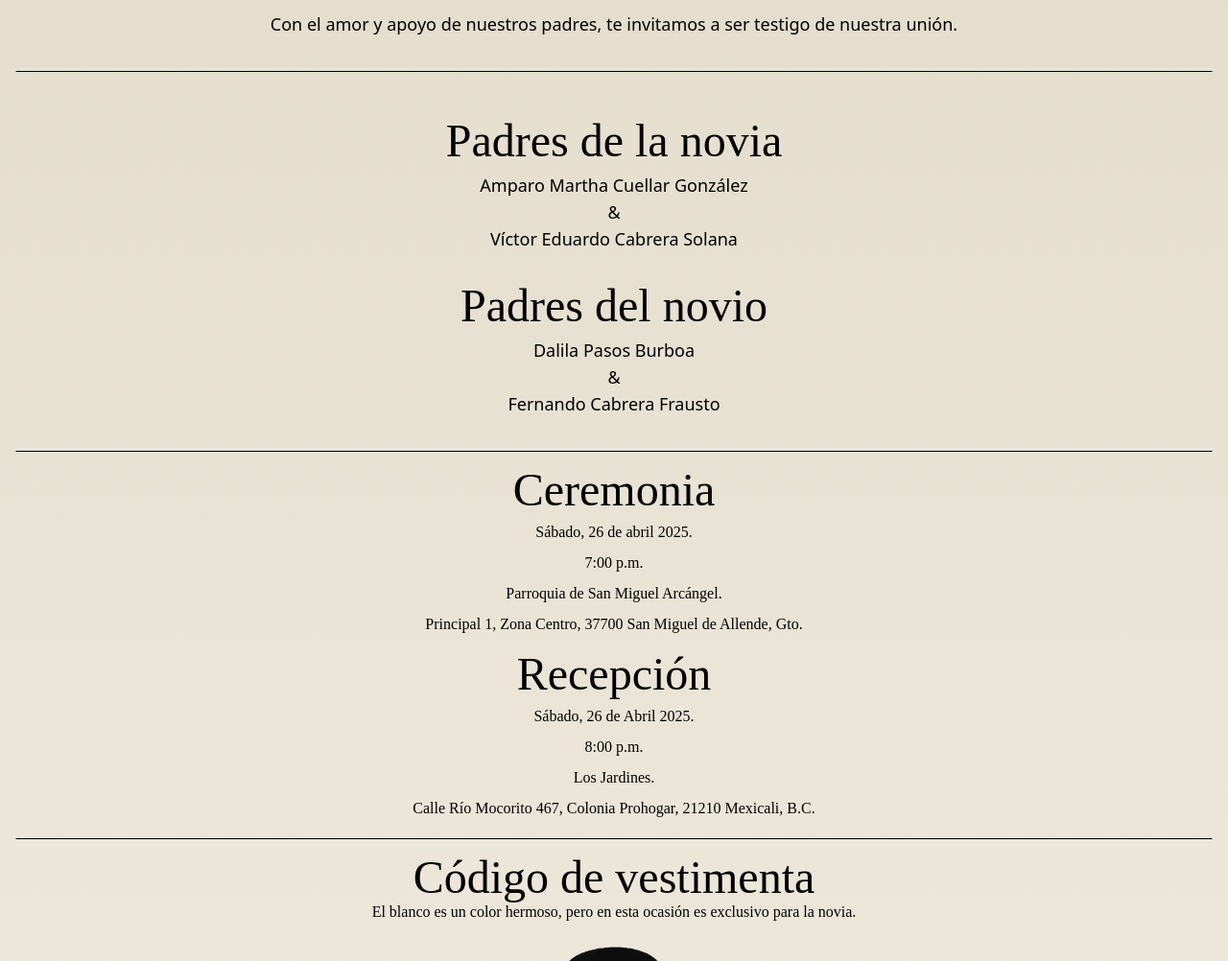
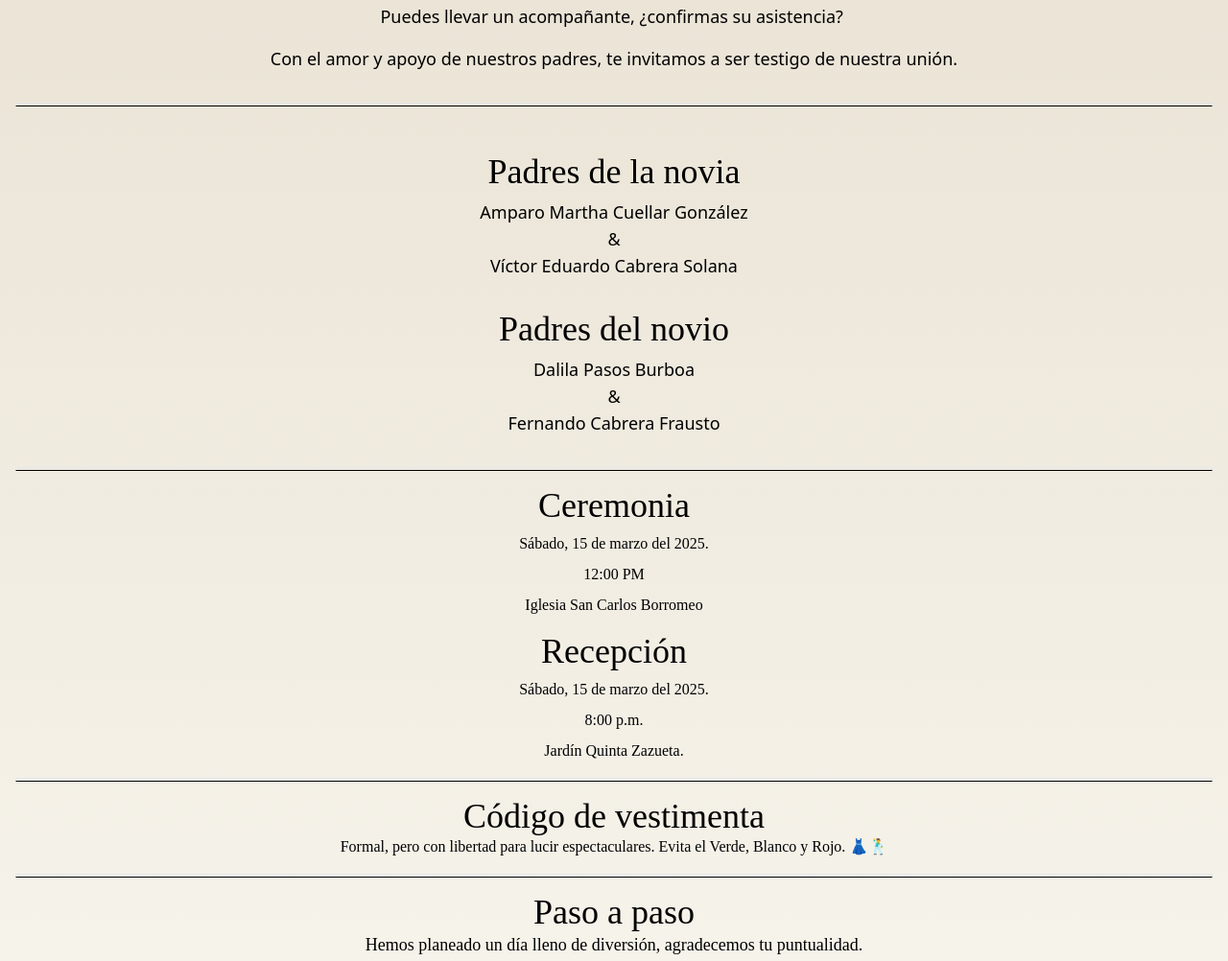
Before and after one commit to leeroy117/ernyfer, an Astro site: page / in a window 1280 px wide. Shown: the part 1165-2167 px from the top of the page at 96% size. Built offline with nearby package versions, Linux system fonts and the light colour scheme; Astro itself is replaced by a stand-in of ours.

Commit message:
showing progress

```diff
--- a/src/components/Title.astro
+++ b/src/components/Title.astro
@@ -2,5 +2,5 @@
 const { text } = Astro.props;
 ---
 <div class="flex flex-col justify-center items-center ">
-    <h2 class="font-greatVibes text-5xl">{text}</h2>
+    <h2 class="font-greatVibes text-4xl">{text}</h2>
 </div>
--- a/src/pages/index.astro
+++ b/src/pages/index.astro
@@ -64,6 +64,8 @@ const activities = [
 				 <Title text={'Pedro Garcia Garcia'} />
 				<p class="text-center font-cinzelDecorative text-2xl mt-4">5 pases  DISPONIBLES</p>
 				<p class="text-center font-cinzelDecorative mt-4">Nos encantaría que nos acompañaras a celebrar nuestro amor y compromiso.</p>
+				<p class="text-center font-cinzelDecorative mt-4">Puedes llevar un acompañante, ¿confirmas su asistencia? </p>
+
 			</div>
 
 			<div class="w-full text-xl flex flex-col justify-center items-center mt-4">
@@ -109,19 +111,18 @@ const activities = [
 				<div class="w-full flex flex-col justify-center items-center gap-2">
 					<!-- <h2 class="font-greatVibes text-5xl">Ceremonia</h2> -->
 					<Title text={'Ceremonia'} />
-					<p class="text-center">Sábado, 26 de abril 2025.</p>
-					<p class="text-center">7:00 p.m.</p>
-					<p class="text-center">Parroquia de San Miguel Arcángel.</p>
-					<p class="text-center">Principal 1, Zona Centro, 37700 San Miguel de Allende, Gto.</p>
+					<p class="text-center">Sábado, 15 de marzo del 2025.</p>
+					<p class="text-center">12:00 PM</p>
+					<p class="text-center">Iglesia San Carlos Borromeo</p>
+					<!-- <p class="text-center">Principal 1, Zona Centro, 37700 San Miguel de Allende, Gto.</p> -->
 				</div>
 
 				<div class="w-full flex flex-col justify-center items-center gap-2">
-					<!-- <h2 class="font-greatVibes text-5xl">Recepción</h2> -->
 					<Title text={'Recepción'} />
-					<p class="text-center">Sábado, 26 de Abril 2025.</p>
+					<p class="text-center">Sábado, 15 de marzo del 2025.</p>
 					<p class="text-center">8:00 p.m.</p>
-					<p class="text-center">Los Jardines.</p>
-					<p class="text-center">Calle Río Mocorito 467, Colonia Prohogar, 21210 Mexicali, B.C.</p>
+					<p class="text-center"> Jardín Quinta Zazueta.</p>
+					<!-- <p class="text-center">Calle Río Mocorito 467, Colonia Prohogar, 21210 Mexicali, B.C.</p> -->
 				</div>
 			</div>
 		</div>
@@ -131,9 +132,9 @@ const activities = [
 
 		<div class="w-full p-4">
 			<Title text={'Código de vestimenta'} />
-			<p class="text-center">El blanco es un color hermoso, pero en esta ocasión es exclusivo para la novia. </p>
+			<p class="text-center">Formal, pero con libertad para lucir espectaculares. Evita el Verde, Blanco y Rojo. 👗🕺</p>
 
-			<div class="flex flex-col justify-center items-center">
+			<!-- <div class="flex flex-col justify-center items-center">
 				<img class="w-1/2" src="/img/traje_1.png" alt="">
 				<h2 class="text-2xl font-playfairDisplay">HOMBRES</h2>
 				<p class="text-lg font-playfairDisplay">Traje y corbata</p>
@@ -143,7 +144,7 @@ const activities = [
 				<img class="w-3/4" src="/img/vestido.png" alt="">
 				<h2 class="text-2xl font-playfairDisplay">MUJERES</h2>
 				<p class="text-lg font-playfairDisplay">Vestido largo</p>
-			</div>
+			</div> -->
 		</div>
 
 		<Divider />
```
